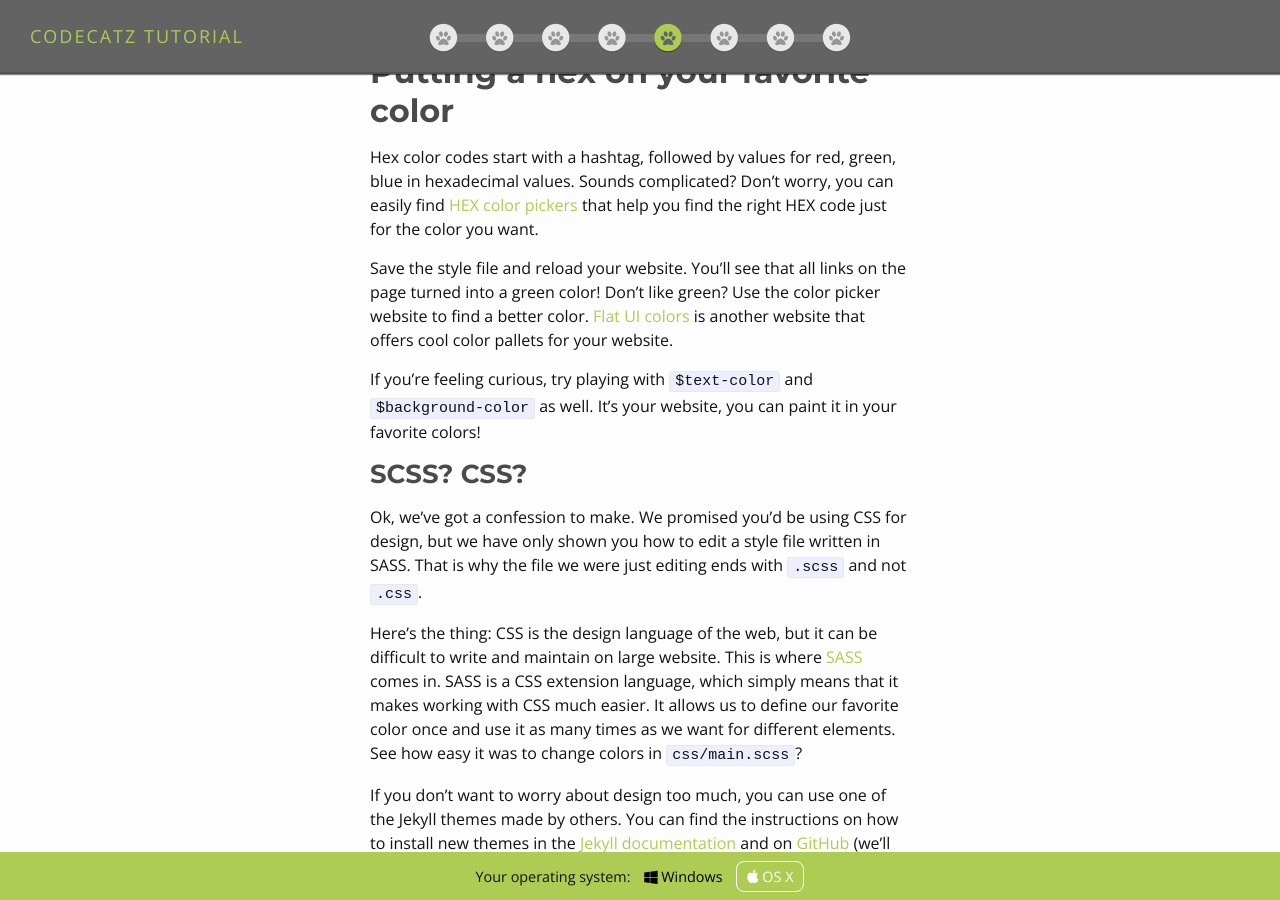
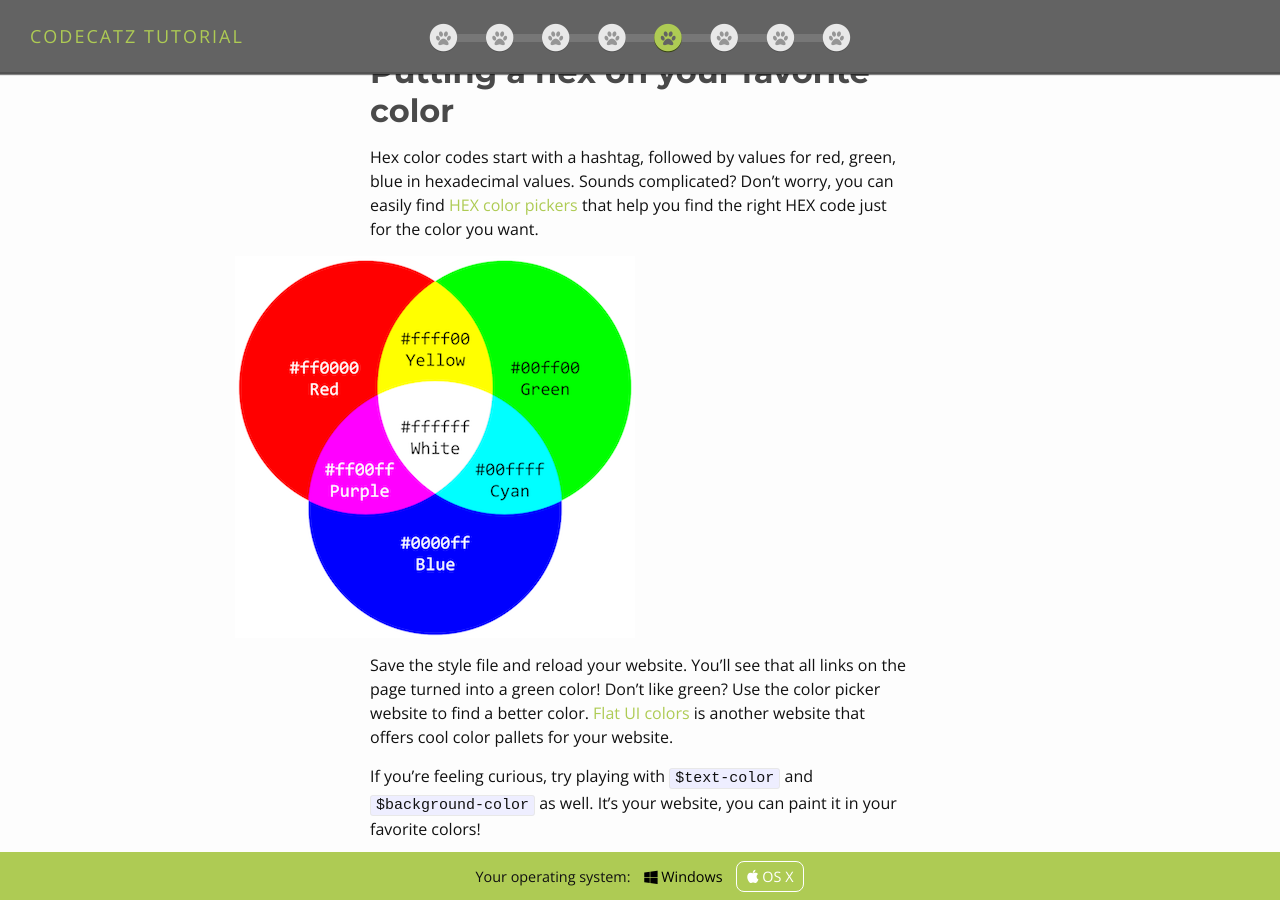
Before and after one commit to CodeCatz/codecatz-tutorial, a Jekyll site: the page built from 5-design/index.md, in a window 1280 px wide and 900 px high, scrolled down 1174 px. Built offline with Jekyll 4.4.1, drawn with Linux system fonts in a browser that asks for light colours; nearby versions of some CDN libraries.

Commit message:
added hex color and folder structure images to design page

```diff
--- a/5-design/index.md
+++ b/5-design/index.md
@@ -28,6 +28,8 @@
 
 Hex color codes start with a hashtag, followed by values for red, green, blue in hexadecimal values. Sounds complicated? Don't worry, you can easily find <a href="http://www.w3schools.com/tags/ref_colorpicker.asp" target="_blank">HEX color pickers</a> that help you find the right HEX code just for the color you want.
 
+<img src="{{ "/images/hex-colors.png" | prepend: site.baseurl }}"/>
+
 Save the style file and reload your website. You'll see that all links on the page turned into a green color! Don't like green? Use the color picker website to find a better color. <a href="http://flatuicolors.com" target="_blank">Flat UI colors</a> is another website that offers cool color pallets for your website.
 
 If you're feeling curious, try playing with `$text-color` and `$background-color` as well. It's your website, you can paint it in your favorite colors!
@@ -51,6 +53,8 @@
 - `_includes` folder: this folder contains various website elements, like the footer and header that are included in the page template.
 - `_layouts` folder: this folder includes templates for different page types. If you click on the file `default.html`, you'll see lines where the head, header and footer are called in.
 - `_sass` folder: this folder includes a bunch of additional style files for the minima theme.
+
+<img src="{{ "/images/sublime-folder-structure.png" | prepend: site.baseurl }}"/>
 
 After you've copied the three folders, make sure to refresh your website and check the Terminal for any errors.
 
```
Also changed, not shown: images/hex-colors.png (added), images/sublime-folder-structure.png (added).
